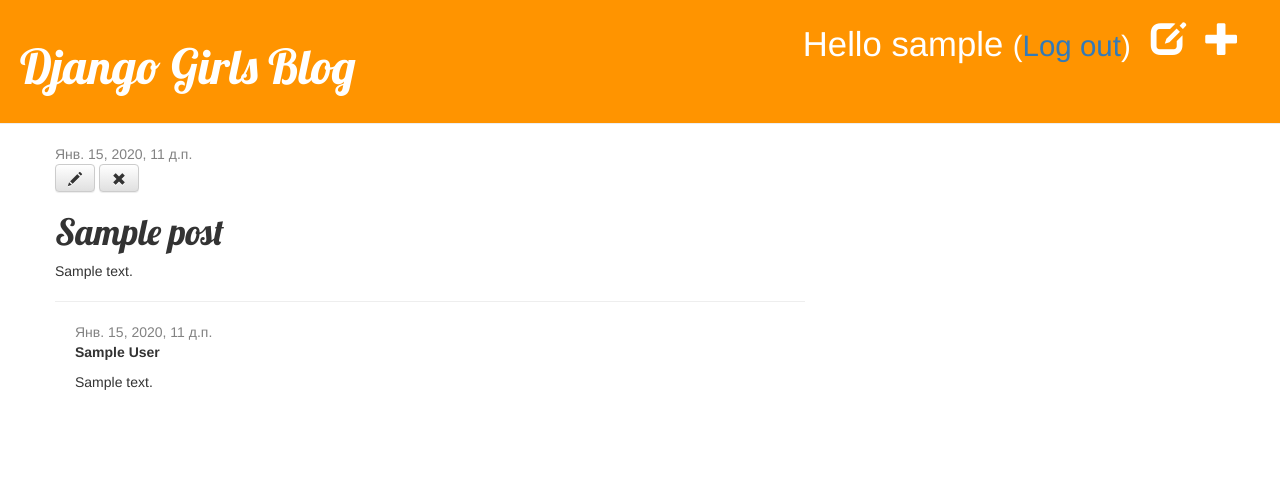
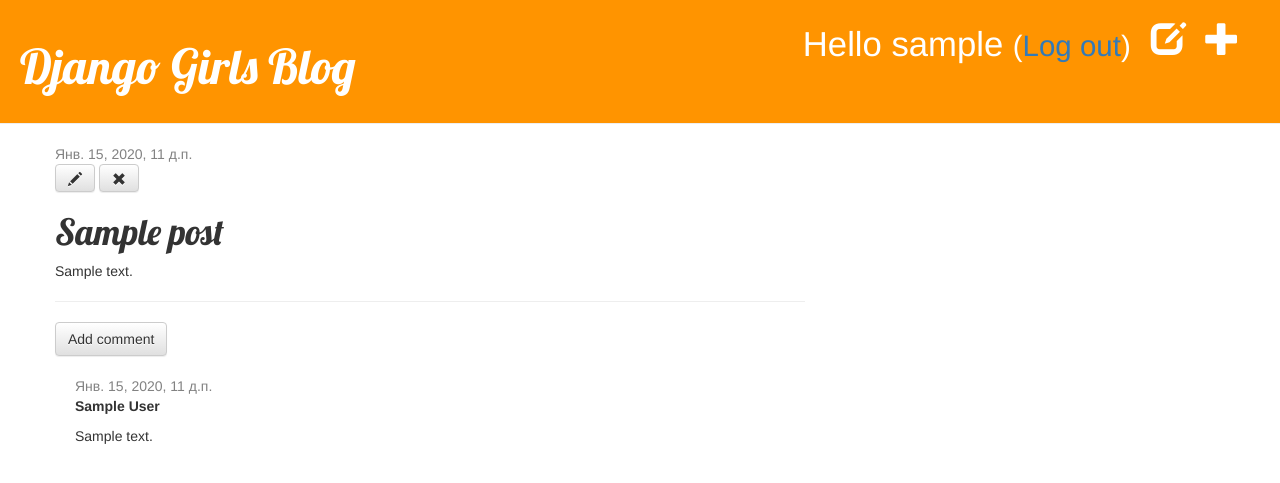
Before and after one commit to murpiter/django_girls, a Django app: page /post/1/ in a window 1280 px wide. Shown: the top 483 px of the page. Run offline with Django 3.2, Linux system fonts and the light colour scheme; a user stored in the database is signed in; tables that the repository leaves empty hold one stand-in row (values such as "Sample post"); some libraries are stand-ins or nearby versions.

Commit message:
comments model completed

```diff
--- a/blog/models.py
+++ b/blog/models.py
@@ -32,3 +32,7 @@ class Comment(models.Model):
 
     def __str__(self):
         return self.text
+
+
+def approved_comments(self):
+    return self.comments.filter(approved_comment=True)
--- a/blog/templates/blog/post_detail.html
+++ b/blog/templates/blog/post_detail.html
@@ -16,13 +16,22 @@
         <h1>{{ post.title }}</h1>
         <p>{{ post.text|linebreaksbr }}</p>
         <hr>
+        <a class="btn btn-default" href="{% url 'add_comment_to_post' pk=post.pk %}">Add comment</a>
         {% for comment in post.comments.all %}
-            <div class="comment">
-                <div class="date">{{ comment.created_date }}</div>
-                <strong>{{ comment.author }}</strong>
-                <p>{{ comment.text|linebreaks }}</p>
-            </div>
-        {% empty %}
+            {% if user.is_authenticated or comment.approved_comment %}
+                <div class="comment">
+                    <div class="date">
+                        {{ comment.created_date }}
+                        {% if not comment.approved_comment %}
+                            <a class="btn btn-default" href="{% url 'comment_remove' pk=comment.pk %}"><span class="glyphicon glyphicon-remove"></span></a>
+                            <a class="btn btn-default" href="{% url 'comment_approve' pk=comment.pk %}"><span class="glyphicon glyphicon-ok"></span></a>
+                        {% endif %}
+                    </div>
+                    <strong>{{ comment.author }}</strong>
+                    <p>{{ comment.text|linebreaks }}</p>
+                </div>
+            {% endif %}
+            {% empty %}
             <p>No comments here yet :(</p>
         {% endfor %}
     </div>
--- a/blog/templates/blog/post_list.html
+++ b/blog/templates/blog/post_list.html
@@ -8,7 +8,7 @@
             </div>
             <h1><a href="{% url 'post_detail' pk=post.pk %}">{{ post.title }}</a></h1>
             <p>{{ post.text|linebreaksbr }}</p>
-            <a href="{% url 'post_detail' pk=post.pk %}">Comments: {{ post.comments.count }}</a>
+            <a href="{% url 'post_detail' pk=post.pk %}">Comments: {{ post.approved_comments.count }}</a>
 
         </div>
     {% endfor %}
--- a/blog/urls.py
+++ b/blog/urls.py
@@ -8,6 +8,9 @@ urlpatterns = [
     path('post/<int:pk>/edit/', views.post_edit, name='post_edit'),
     path('drafts/', views.post_draft_list, name='post_draft_list'),
     path('post/<pk>/publish/', views.post_publish, name='post_publish'),
-    path('post/<pk>/remove/', views.post_remove, name='post_remove')
+    path('post/<pk>/remove/', views.post_remove, name='post_remove'),
+    path('post/<int:pk>/comment/', views.add_comment_to_post, name='add_comment_to_post'),
+    path('comment/<int:pk>/approve/', views.comment_approve, name='comment_approve'),
+    path('comment/<int:pk>/remove/', views.comment_remove, name='comment_remove'),
 
 ]
--- a/blog/views.py
+++ b/blog/views.py
@@ -1,7 +1,7 @@
 from django.shortcuts import render, get_object_or_404, redirect
-from .models import Post
+from .models import Post, Comment
 from django.utils import timezone
-from .forms import PostForm
+from .forms import PostForm, CommentForm
 from django.contrib.auth.decorators import login_required
 
 
@@ -65,3 +65,31 @@ def post_remove(request, pk):
     post = get_object_or_404(Post, pk=pk)
     post.delete()
     return redirect('post_list')
+
+
+def add_comment_to_post(request, pk):
+    post = get_object_or_404(Post, pk=pk)
+    if request.method == "POST":
+        form = CommentForm(request.POST)
+        if form.is_valid():
+            comment = form.save(commit=False)
+            comment.post = post
+            comment.save()
+            return redirect('post_detail', pk=post.pk)
+    else:
+        form = CommentForm()
+    return render(request, 'blog/add_comment_to_post.html', {'form': form})
+
+
+@login_required
+def comment_approve(request, pk):
+    comment = get_object_or_404(Comment, pk=pk)
+    comment.approve()
+    return redirect('post_detail', pk=comment.post.pk)
+
+
+@login_required
+def comment_remove(request, pk):
+    comment = get_object_or_404(Comment, pk=pk)
+    comment.delete()
+    return redirect('post_detail', pk=comment.post.pk)
```
Also changed, not shown: blog/forms.py (+8 -2 lines), blog/templates/blog/add_comment_to_post.html (added, +9 -0 lines).
